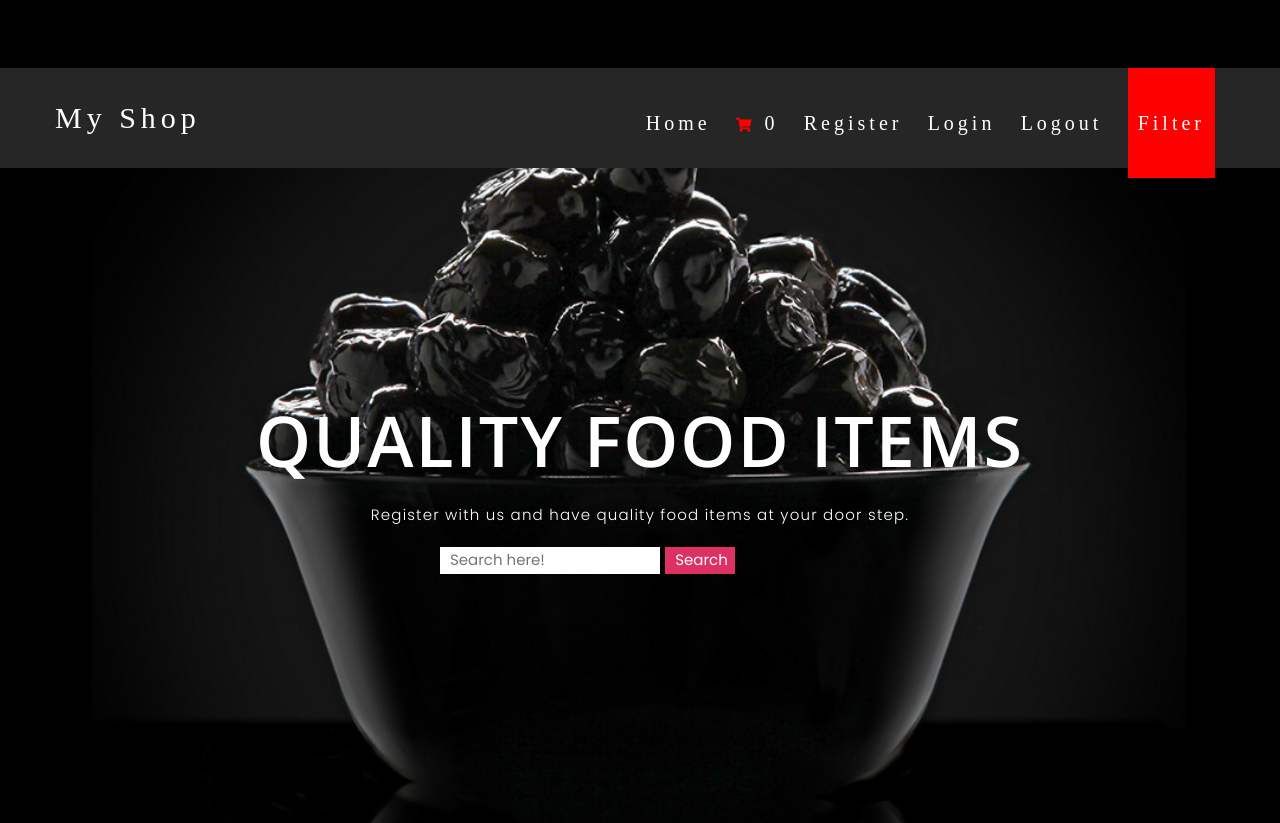
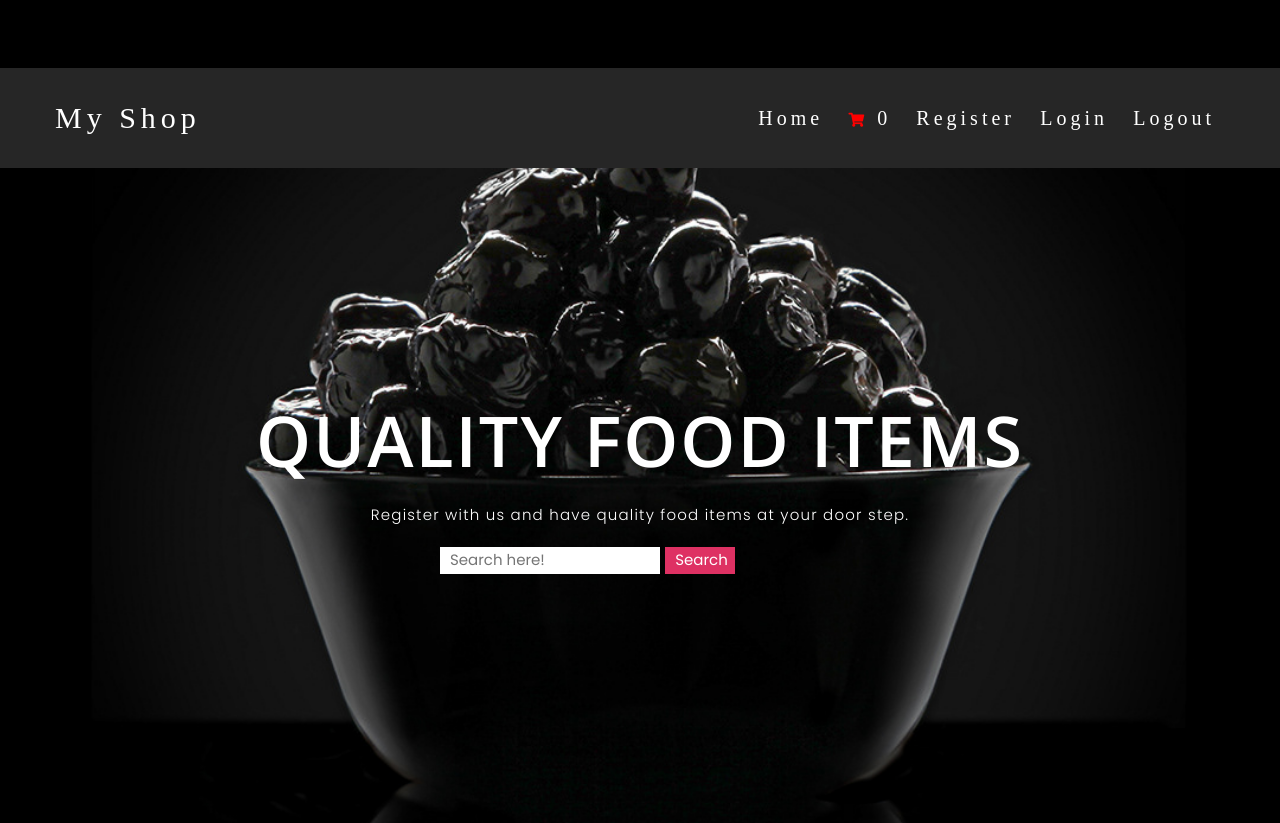
Before and after one commit to ribisha/foodvlog, a Django app: page / in a window 1280 px wide. Shown: the top 823 px of the page. Run offline with Django 3.2, Linux system fonts and the light colour scheme; data comes from the database, SQL or seed files in the repository; both versions use the stored data as it was after the commit; some libraries are stand-ins or nearby versions.

Commit message:
first commit

```diff
--- a/templates/base.html
+++ b/templates/base.html
@@ -32,6 +32,9 @@
 
   <link rel="stylesheet" href="main.css">
   <link rel="stylesheet" href="cart/cart.css">
+
+
+
 
 
   <meta name="viewport" content="width=device-width, initial-scale=1.0">
@@ -139,7 +142,7 @@
         <a href="{% url 'register' %}">Register</a>
         <a href="{% url 'loginuser' %}">Login</a>
         <a href="#">Logout</a>
-        <div class="dropdown">
+        <!-- <div class="dropdown">
           <li class="nav-item"> <a class="nav-link" href="#" data-scroll-nav="4"
               style="color: white; background-color: red">Filter</a> </li>
           <div class="dropdown-content">
@@ -148,7 +151,7 @@
             <a href={{i.get_url}}>{{i.name}}</a>
             {% endfor %}
           </div>
-        </div>
+        </div> -->
       </nav>
 
     </div>
```
Also changed, not shown: db.sqlite3, media/product/Berry-fruit-salad.jpg (added), media/product/fish-curry.jpg (added), media/product/fried-rice.jpg (added), media/product/spring-vegetable-salad.jpg (added).
